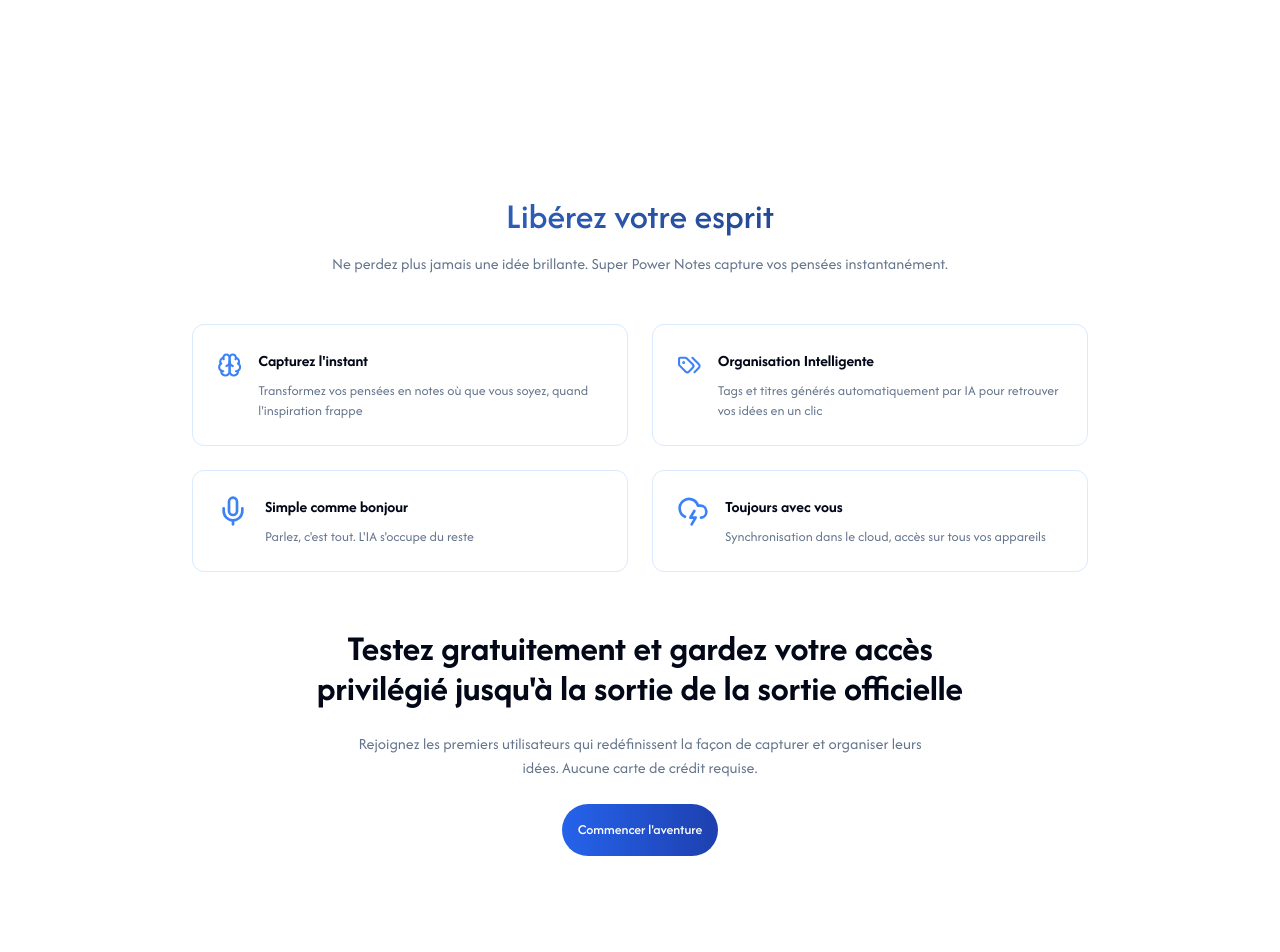
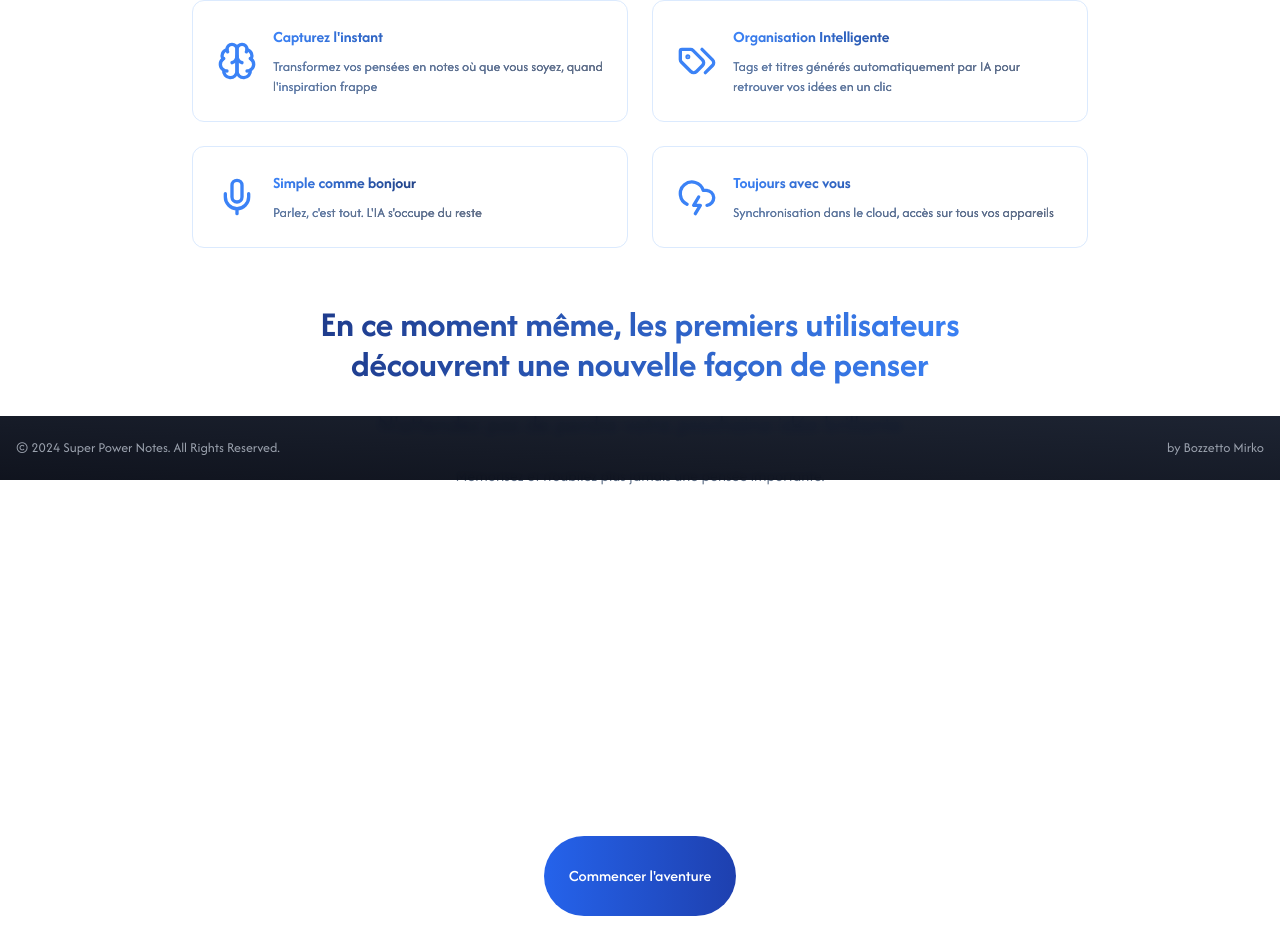
Before and after one commit to mirkobozzetto/superpowernotes, a Next.js app: page / in a window 1280 px wide. Shown: the part 320-1272 px from the top of the page. Before the commit the page ends 1224 px from the top, so only its background shows below. Built offline with nearby package versions, Linux system fonts and the light colour scheme; no server answers.

Commit message:
feat: add Footer component and enhance layout with improved spacing for better user experience and navigation visibility

```diff
--- a/app/layout.tsx
+++ b/app/layout.tsx
@@ -1,4 +1,5 @@
 import { cn } from "@chadcn/lib/utils";
+import { Footer } from "@src/components/navigation/Footer";
 import { Navigation } from "@src/components/navigation/Navigation";
 import type { Metadata } from "next";
 import { SessionProvider } from "next-auth/react";
@@ -27,12 +28,13 @@ export default function RootLayout({
   return (
     <html lang="en">
       <body
-        className={cn("flex flex-col min-h-screen", `${afcadFlux.variable} antialiased`)}
+        className={cn("flex flex-col min-h-screen pb-16", `${afcadFlux.variable} antialiased`)}
         style={afcadFlux.style}
       >
         <SessionProvider>
           <Navigation />
           <div className="mt-16">{children}</div>
+          <Footer />
         </SessionProvider>
       </body>
     </html>
--- a/src/components/(landing)/Onboarding.tsx
+++ b/src/components/(landing)/Onboarding.tsx
@@ -1,15 +1,15 @@
 "use client";
 
-import { DemoRecorder } from "./_onboarding/DemoRecorder";
 import { LandingCTA } from "./_sections/LandingCTA";
 import { LandingFeatures } from "./_sections/LandingFeatures";
+import { ScrollIndicator } from "./_sections/ScrollIndicator";
 
 export const Onboarding: React.FC = () => {
   return (
     <div className="space-y-8">
-      <DemoRecorder />
       <LandingFeatures />
       <LandingCTA />
+      <ScrollIndicator />
     </div>
   );
 };
--- a/src/components/(landing)/_onboarding/DemoLimitModal.tsx
+++ b/src/components/(landing)/_onboarding/DemoLimitModal.tsx
@@ -60,7 +60,7 @@ export const DemoLimitModal: React.FC<DemoLimitModalProps> = ({
           <p className="bg-clip-text bg-gradient-to-r from-blue-900 to-blue-800 mb-4 text-transparent">
             Vous avez exploré toutes les possibilités de la démo.
           </p>
-          <p className="bg-clip-text bg-gradient-to-r from-blue-900 to-blue-800 mt-4 mb-4 text-transparent">
+          <p className="bg-clip-text bg-gradient-to-r from-blue-900 to-blue-800 mt-8 mb-4 text-transparent">
             Vous pourrez enregistrer à nouveau dans {cooldownTimeLeft} secondes.
           </p>
           <p className="bg-clip-text bg-gradient-to-r from-blue-900 to-blue-800 mb-6 text-transparent">
--- a/src/components/(landing)/_onboarding/DemoRecordingControls.tsx
+++ b/src/components/(landing)/_onboarding/DemoRecordingControls.tsx
@@ -36,7 +36,7 @@ export const DemoRecordingControls: React.FC<RecordingControlsProps> = ({
   isIOS,
 }) => {
   return (
-    <div className="flex flex-col items-center w-full">
+    <div className="mb-4">
       <RecordButton
         isRecording={isRecording}
         onClick={onRecordClick}
@@ -44,7 +44,7 @@ export const DemoRecordingControls: React.FC<RecordingControlsProps> = ({
         isIOS={isIOS}
       />
       {isCooldownActive && (
-        <p className="mt-2 text-blue-600">
+        <p className="mt-4 text-blue-600">
           Vous pourrez enregistrer à nouveau dans {cooldownTimeLeft} secondes.
         </p>
       )}
--- a/src/components/(landing)/_onboarding/DemoTranscriptionResult.tsx
+++ b/src/components/(landing)/_onboarding/DemoTranscriptionResult.tsx
@@ -16,7 +16,7 @@ export const DemoTranscriptionResult: React.FC<DemoTranscriptionResultProps> = (
   }
 
   return (
-    <div className="bg-blue-50 mt-4 p-4 rounded-lg w-full max-w-md">
+    <div className="bg-gradient-to-r from-blue-50 to-blue-100 shadow-md mt-4 mb-4 p-8 border border-blue-200 rounded-lg w-full max-w-md">
       <h3 className="mb-2 font-bold text-lg">{result.fileName}</h3>
       <p className="mb-3">{result.transcription}</p>
       <div className="flex flex-wrap">
--- a/src/components/(landing)/_sections/LandingCTA.tsx
+++ b/src/components/(landing)/_sections/LandingCTA.tsx
@@ -1,24 +1,28 @@
-import { Button } from "@chadcn/components/ui/button";
+import AuthButton from "@src/components/auth/AuthButton";
+import { DemoRecorder } from "../_onboarding/DemoRecorder";
 
 export const LandingCTA = () => {
   return (
-    <div className="space-y-6 pt-6 pb-12 text-center">
-      <h2 className="mx-auto max-w-2xl font-bold text-2xl md:text-4xl">
-        {`      Testez gratuitement et gardez votre accès privilégié jusqu'à la sortie de la sortie
-        officielle`}
+    <div className="space-y-6 pt-6 pb-36 text-center">
+      <h2 className="bg-clip-text bg-gradient-to-r from-blue-900 to-blue-500 mx-auto max-w-2xl font-bold text-2xl text-transparent md:text-4xl">
+        {`
+          En ce moment même, les premiers utilisateurs découvrent une nouvelle façon de penser
+
+        `}
       </h2>
 
-      <p className="mx-auto max-w-xl text-muted-foreground">
-        Rejoignez les premiers utilisateurs qui redéfinissent la façon de capturer et organiser
-        leurs idées. Aucune carte de crédit requise.
-      </p>
+      <p className="bg-clip-text bg-gradient-to-r from-blue-900 to-blue-500 mx-auto font-normal text-transparent text-xl md:text-2xl italic">{`
+      N'attendez pas de perdre votre prochaine idée brillante`}</p>
 
-      <Button
-        size="lg"
-        className="bg-gradient-to-r from-blue-600 to-blue-800 p-4 rounded-full text-white"
-      >
-        {`Commencer l'aventure`}
-      </Button>
+      <p className="mx-auto text-muted-foreground">{`
+Mémorisez et n'oubliez plus jamais une pensée importante.`}</p>
+
+      <DemoRecorder />
+
+      <AuthButton className="inline-flex relative justify-center items-center bg-gradient-to-r from-blue-600 to-blue-800 rounded-full w-48 h-20 text-md text-white transform transition-all hover:-translate-y-1 active:translate-y-0 duration-200 overflow-hidden ease-in-out">
+        <span className="relative z-10">{`Commencer l'aventure`}</span>
+        <div className="absolute inset-0 bg-blue-950 opacity-0 hover:opacity-10 transition-opacity duration-300"></div>
+      </AuthButton>
     </div>
   );
 };
--- a/src/components/(landing)/_sections/LandingFeatures.tsx
+++ b/src/components/(landing)/_sections/LandingFeatures.tsx
@@ -29,13 +29,11 @@ export const LandingFeatures = () => {
   return (
     <div className="space-y-12">
       <div className="space-y-4 text-center">
-        <h2 className="bg-clip-text bg-gradient-to-l from-blue-950 to-blue-500 mb-4 font-medium text-center text-transparent text-xl md:text-2xl lg:text-4xl italic">
+        <h2 className="bg-clip-text bg-gradient-to-l from-blue-950 to-blue-500 mb-4 font-medium text-2xl text-center text-transparent md:text-3xl lg:text-5xl italic">
           Libérez votre esprit
         </h2>
-        <p className="mx-auto max-w-2xl text-muted-foreground">
-          Ne perdez plus jamais une idée brillante. Super Power Notes capture vos pensées
-          instantanément.
-        </p>
+
+        <p className="mx-auto max-w-2xl text-muted-foreground">Parlez. C'est tout.</p>
       </div>
 
       <div className="gap-6 grid grid-cols-1 md:grid-cols-2 mx-auto max-w-4xl">
@@ -44,9 +42,9 @@ export const LandingFeatures = () => {
             key={feature.title}
             className="border border-blue-100 hover:border-blue-200 transition-all"
           >
-            <CardContent className="flex gap-4 p-6">
-              <feature.icon className="w-8 h-8 text-blue-500" />
-              <div>
+            <CardContent className="flex items-center gap-4 p-6">
+              <feature.icon className="flex-shrink-0 text-blue-500 size-10" />
+              <div className="bg-clip-text bg-gradient-to-l from-blue-950 to-blue-500 text-transparent">
                 <h3 className="mb-2 font-bold">{feature.title}</h3>
                 <p className="text-muted-foreground text-sm">{feature.description}</p>
               </div>
--- /dev/null
+++ b/src/components/(landing)/_sections/ScrollIndicator.tsx
@@ -0,0 +1,41 @@
+import { MoveDown } from "lucide-react";
+import { useCallback, useEffect, useState } from "react";
+
+export const ScrollIndicator = () => {
+  const [isVisible, setIsVisible] = useState(true);
+
+  const scrollToBottom = useCallback(() => {
+    window.scrollTo({
+      top: document.documentElement.scrollHeight,
+      behavior: "smooth",
+    });
+    setIsVisible(false);
+  }, []);
+
+  useEffect(() => {
+    const handleScroll = () => {
+      const bottom =
+        Math.ceil(window.innerHeight + window.scrollY) >= document.documentElement.scrollHeight;
+      if (bottom) {
+        setIsVisible(false);
+      }
+    };
+
+    window.addEventListener("scroll", handleScroll);
+    return () => window.removeEventListener("scroll", handleScroll);
+  }, []);
+
+  if (!isVisible) return null;
+
+  return (
+    <div onMouseEnter={scrollToBottom} className="right-8 bottom-20 z-50 fixed cursor-pointer">
+      <button
+        onClick={scrollToBottom}
+        className="flex justify-center items-center bg-gradient-to-bl from-blue-600/90 hover:from-blue-500/90 to-blue-800/90 hover:to-blue-700/90 shadow-lg backdrop-blur-sm rounded-full w-12 h-12 text-white transition-all duration-300 hover:scale-110 group"
+        aria-label="Scroll to bottom"
+      >
+        <MoveDown className="w-6 h-6 animate-bounce group-hover:animate-none" />
+      </button>
+    </div>
+  );
+};
--- /dev/null
+++ b/src/components/navigation/Footer.tsx
@@ -0,0 +1,12 @@
+export const Footer = () => {
+  return (
+    <footer className="right-0 bottom-0 left-0 z-50 fixed bg-gradient-to-bl from-gray-900/95 to-gray-950/95 backdrop-blur-sm h-16">
+      <div className="flex justify-between items-center mx-auto px-4 h-full container">
+        <div className="text-gray-400 text-sm">
+          © {new Date().getFullYear()} Super Power Notes. All Rights Reserved.
+        </div>
+        <div className="text-gray-400 text-sm">by Bozzetto Mirko</div>
+      </div>
+    </footer>
+  );
+};
```
